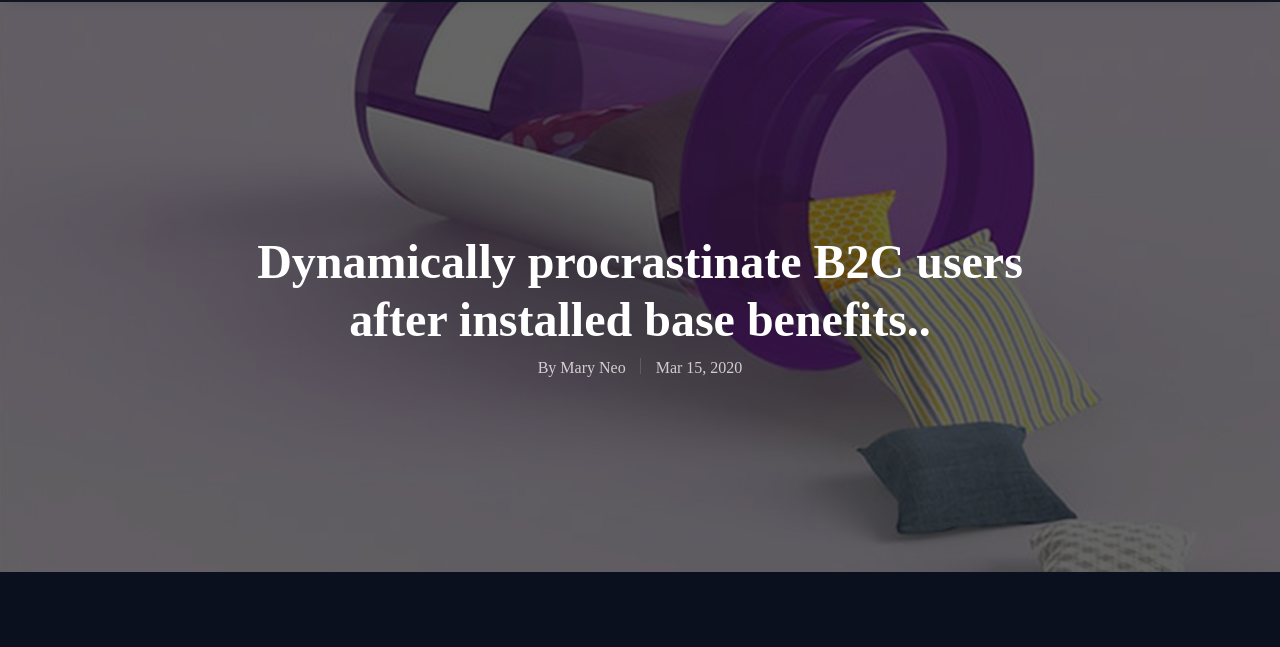
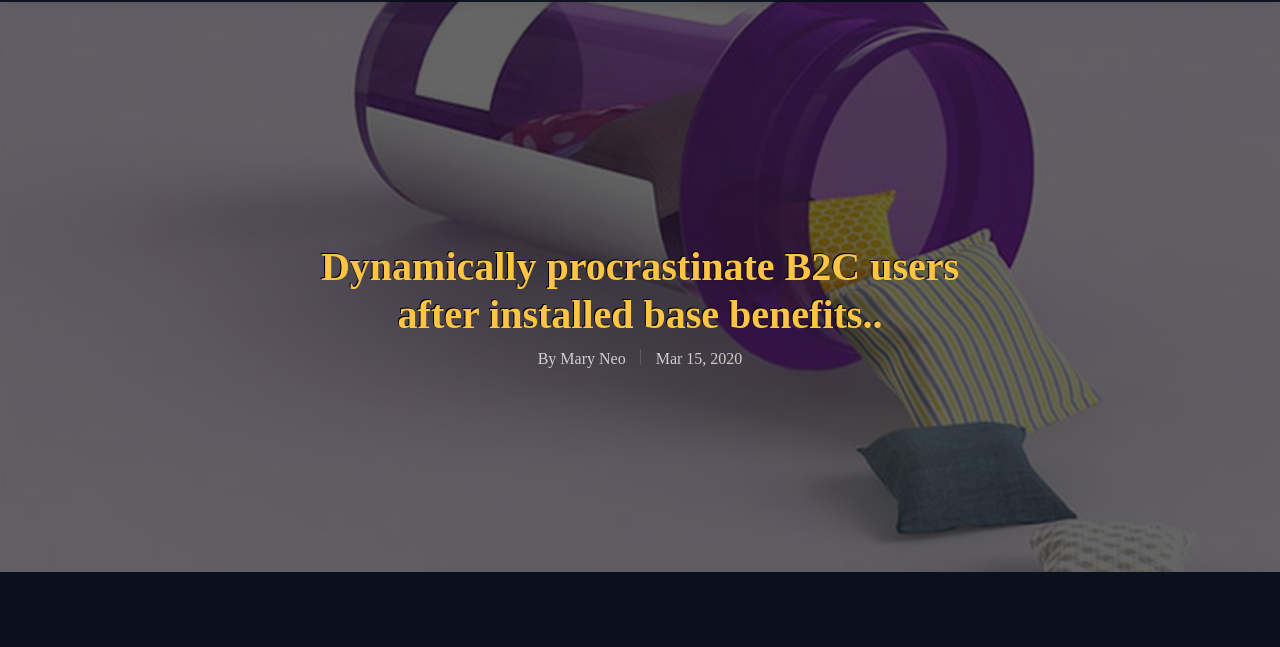
Before and after one commit to BinSaif99/BinSaif99.github.io, a website: page test1.html in a window 1280 px wide. Shown: the part 78-725 px from the top of the page. Drawn offline with Linux system fonts and the light colour scheme.

Commit message:
css file updated

```diff
--- a/assets/css/style.css
+++ b/assets/css/style.css
@@ -1783,7 +1783,7 @@ canvas {
 .st-portfolio::after {
   content: "";
   position: absolute;
-  border: 1px solid #fdfeff;
+  border: 1px solid #ffffff;
   width: 90%;
   height: 90%;
   top: 50%;
@@ -2242,8 +2242,9 @@ canvas {
 }
 
 .st-page-heading-title {
-  color: #fff;
-  font-size: 48px;
+  color: #fec544;
+  text-shadow: -1px -1px #000000;
+  font-size: 40px;
   text-align: center;
   margin-bottom: 7px;
 }
```
